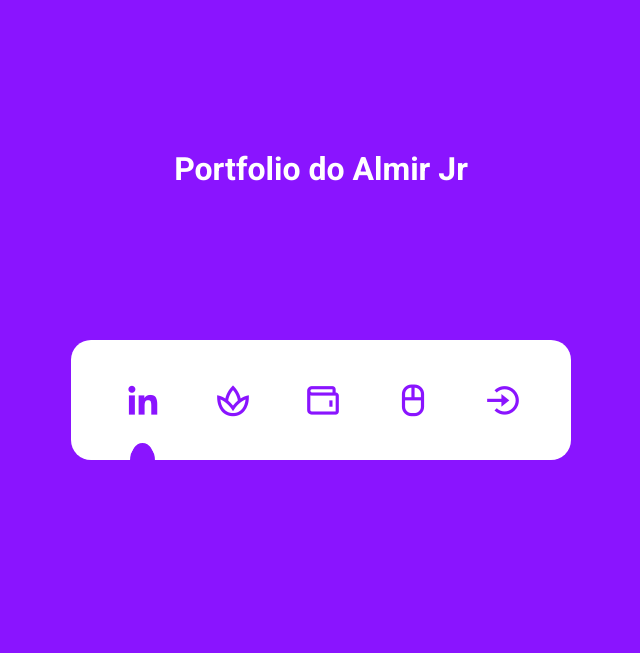
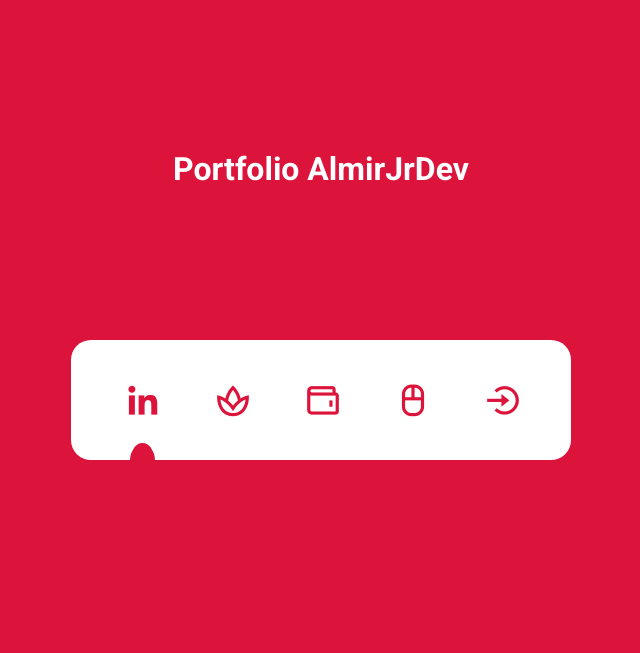
Before and after one commit to AlmirJrDev/AntigoPortfolioAlmirJrDev, a plain HTML site: page index.html in a window 1280 px wide. Shown: the whole page, without its empty margins (319-959 px from the left). Drawn offline with nearby package versions, Linux system fonts and the light colour scheme.

Commit message:
change color

```diff
--- a/index.html
+++ b/index.html
@@ -15,7 +15,7 @@
 </head>
 
 <header>
-    <h1>Portfolio do Almir Jr
+    <h1>Portfolio AlmirJrDev
 
     </h1>
 </header>
--- a/styles.css
+++ b/styles.css
@@ -6,7 +6,7 @@
 
     body {
         height: 100vh;
-        background-color: #8A14FF;
+        background-color: crimson;
         display: flex;
         align-items: center;
         justify-content: center;
@@ -44,7 +44,7 @@
     }
 
     .container ul li a i {
-        color: #8A14FF;
+        color: crimson;
         font-size: 38px;
         position: absolute;
         padding: 28px;
@@ -66,7 +66,7 @@
         left: 34px;
         width: 25px;
         height: 36px;
-        background: #8A14FF;
+        background: crimson;
         border-radius: 50%;
         transition: all 0.5s cubic-bezier(0.68, -0.55, 0.265, 1.55);
     }
@@ -80,7 +80,7 @@
         width: 20px;
         background: white;
         border-bottom-right-radius: 20px;
-        box-shadow: 0 10% 0 #8A14FF;
+        box-shadow: 0 10% 0 crimson;
     }
 
     .indicator::after {
```
